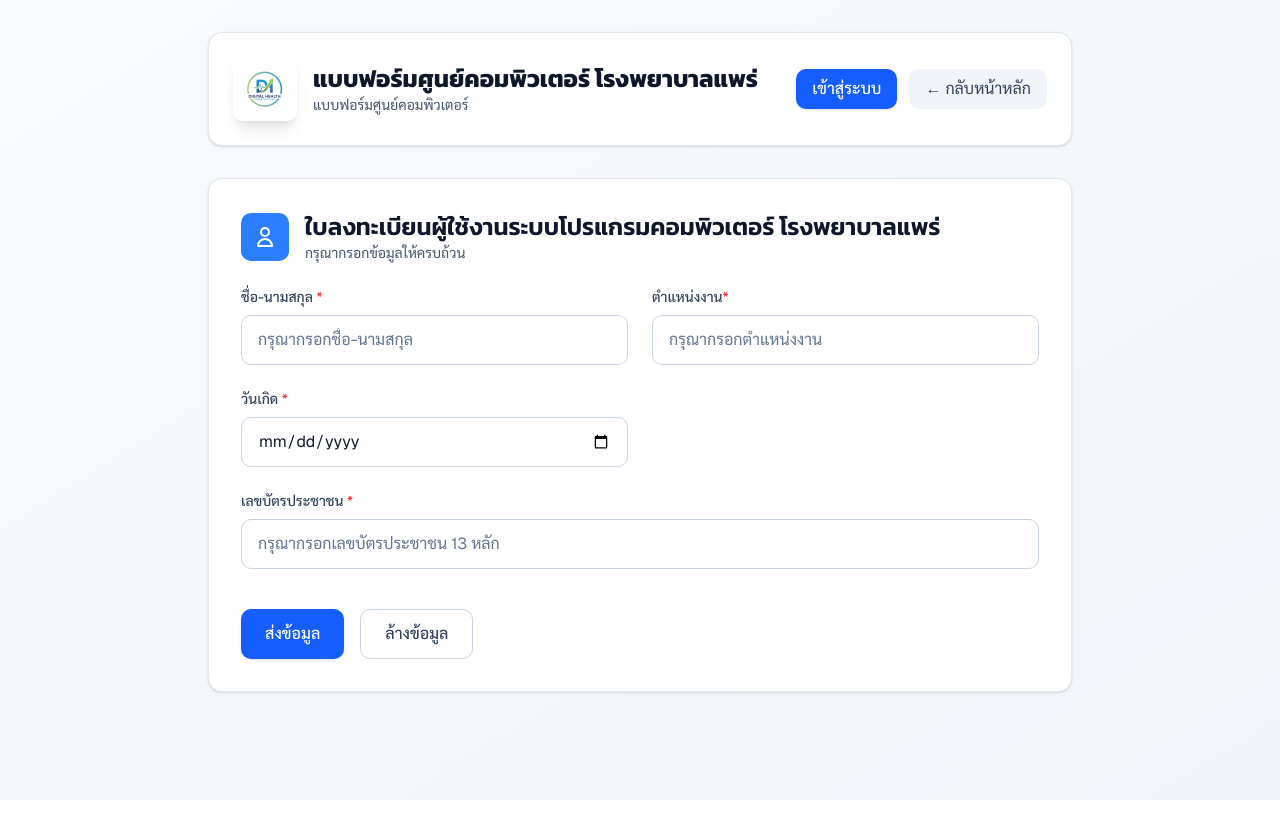
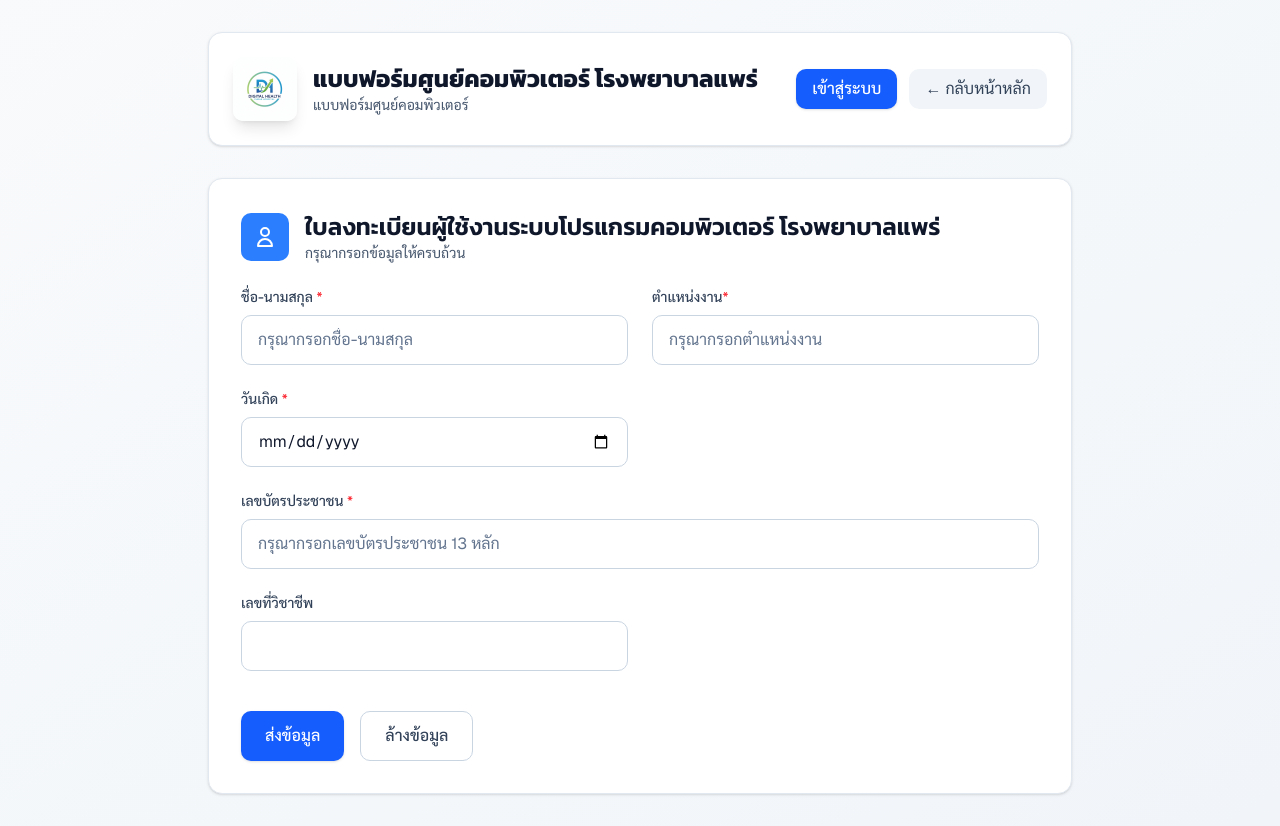
Before and after one commit to Kriangsak1416/IT-Form, a Next.js app: page /patient in a window 1280 px wide. Before the commit the page ends 800 px from the top, so only its background shows below. Built offline with nearby package versions, Linux system fonts and the light colour scheme.

Commit message:
เพิ่มช่องเลขวิชาชีพ

```diff
--- a/app/patient/page.tsx
+++ b/app/patient/page.tsx
@@ -94,7 +94,6 @@ export default function PatientPage() {
                   // onChange={(e) => setPosition(e.target.value)}
                   placeholder="กรุณากรอกตำแหน่งงาน"
                   className="w-full px-4 py-3 border border-slate-300 dark:border-slate-600 rounded-lg bg-white dark:bg-slate-700 text-slate-900 dark:text-slate-100 placeholder-slate-500 dark:placeholder-slate-400 focus:ring-2 focus:ring-blue-500 focus:border-transparent transition-colors"
-                  required
                 />
               </div>
 
@@ -124,6 +123,16 @@ export default function PatientPage() {
                   required
                 />
               </div>
+
+              <div className="space-y-2">
+                <label className="block text-sm font-medium text-slate-700 dark:text-slate-300">
+                  เลขที่วิชาชีพ
+                </label>
+                <input
+                  className="w-full px-4 py-3 border border-slate-300 dark:border-slate-600 rounded-lg bg-white dark:bg-slate-700 text-slate-900 dark:text-slate-100 placeholder-slate-500 dark:placeholder-slate-400 focus:ring-2 focus:ring-blue-500 focus:border-transparent transition-colors"
+                />
+              </div>
+
             </div>
 
             <div className="flex gap-4 pt-4">
```
